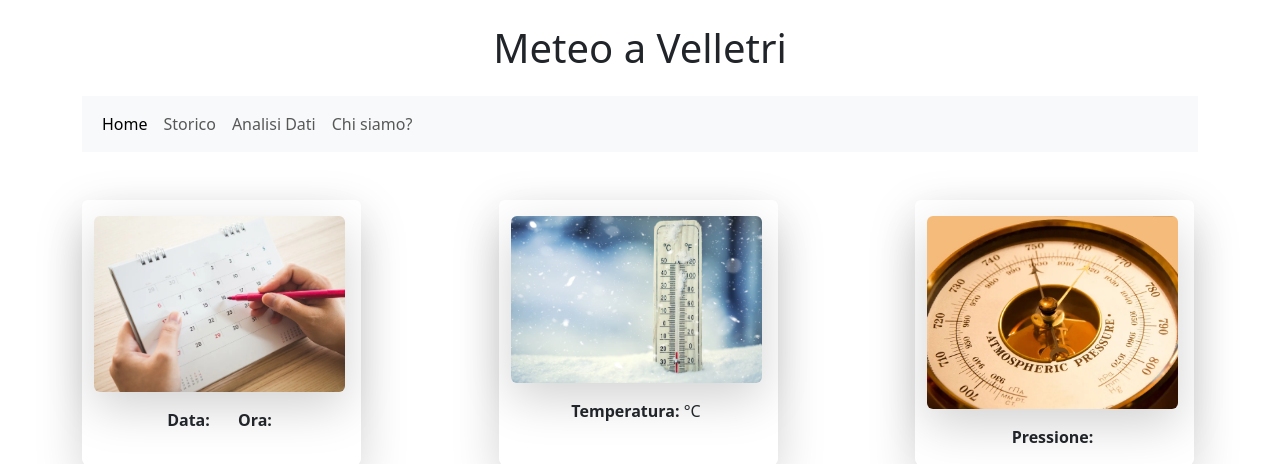
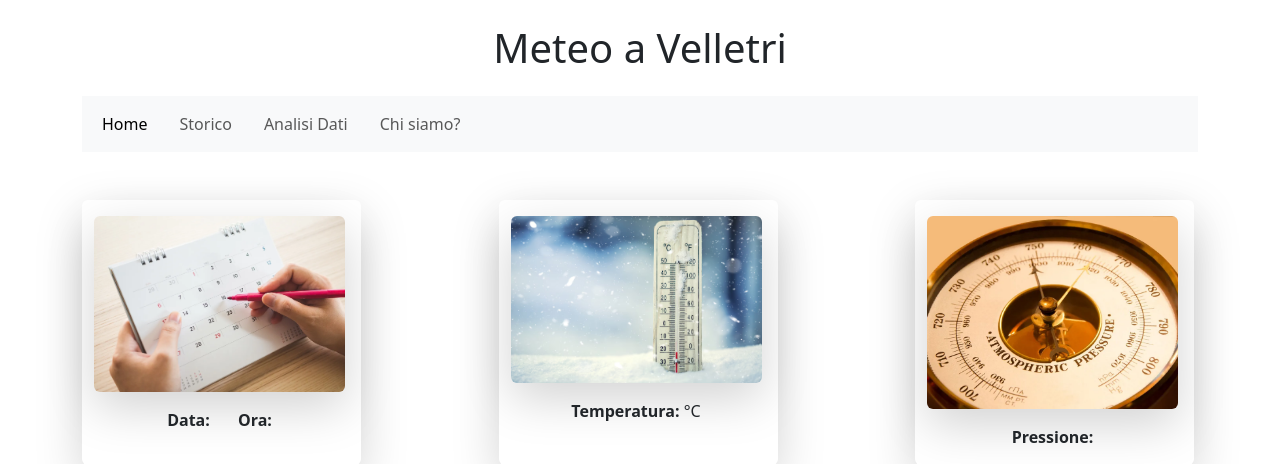
Before and after one commit to Doc-Inf/Template_Progetto_Meteo_Docente, a PHP site: page / in a window 1280 px wide. Shown: the top 464 px of the page. Run offline with PHP 8.4, Linux system fonts and the light colour scheme; data that the repository does not hold is empty.

Commit message:
Small fix

```diff
--- a/index.php
+++ b/index.php
@@ -21,16 +21,16 @@
               </button>
               <div class="collapse navbar-collapse" id="navbarSupportedContent">
                 <ul class="navbar-nav me-auto mb-2 mb-lg-0">
-                  <li class="nav-item">
+                  <li class="nav-item me-3">
                     <a class="nav-link active" aria-current="page" href="#">Home</a>
                   </li>
-                  <li class="nav-item">
+                  <li class="nav-item me-3">
                     <a class="nav-link" href="#">Storico</a>
                   </li>
-                  <li class="nav-item">
+                  <li class="nav-item me-3">
                     <a class="nav-link" href="#">Analisi Dati</a>
                   </li>
-                  <li class="nav-item">
+                  <li class="nav-item me-3">
                     <a class="nav-link" href="#">Chi siamo?</a>
                   </li>
                 </ul>
```
